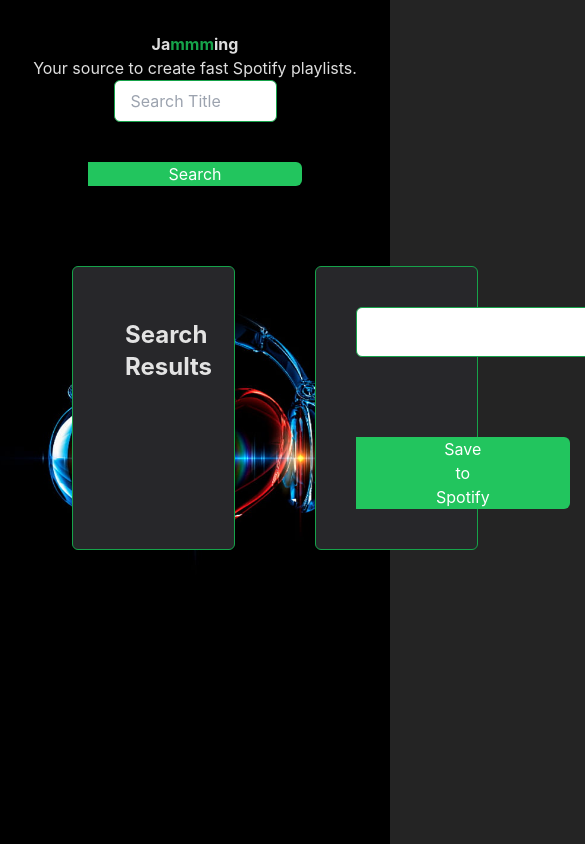
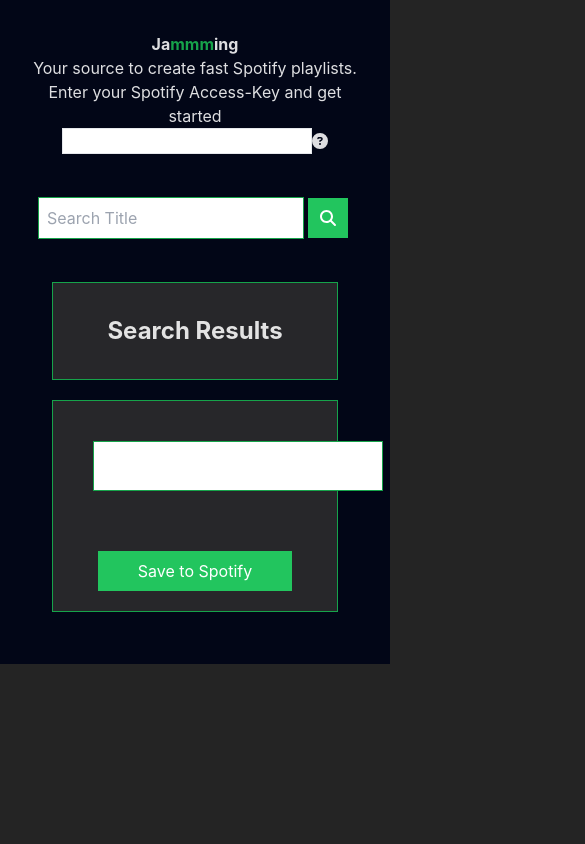
Before and after one commit to Cion318/jammming-react, a React (Vite) app: page / in a window 390 px wide. Shown: the top 844 px of the page, 585 px wide, since content can reach past the window. Built offline with nearby package versions, Linux system fonts and the light colour scheme.

Commit message:
Added responsiveness

```diff
--- a/package.json
+++ b/package.json
@@ -13,6 +13,9 @@
     "deploy": "gh-pages -d dist"
   },
   "dependencies": {
+    "@fortawesome/fontawesome-svg-core": "^6.4.2",
+    "@fortawesome/free-solid-svg-icons": "^6.4.2",
+    "@fortawesome/react-fontawesome": "^0.2.0",
     "react": "^18.2.0",
     "react-dom": "^18.2.0"
   },
--- a/src/App.jsx
+++ b/src/App.jsx
@@ -1,18 +1,27 @@
 import { useCallback, useState } from "react";
 import "./App.css";
+import AccessKey from "./components/AccessKey";
 import Playlist from "./components/Playlist";
 import SearchBar from "./components/SearchBar";
 import SearchResults from "./components/SearchResults";
 import Spotify from "./utils/Spotify";
 
 function App() {
+  const [clientId, setClientId] = useState("");
   const [searchResults, setSearchResults] = useState([]);
   const [playlistName, setPlaylistName] = useState("");
   const [playlistTracks, setPlaylistTracks] = useState([]);
 
-  const search = useCallback((term) => {
-    Spotify.search(term).then(setSearchResults);
-  }, []);
+  const handleAccessKeyChange = (newAccessKey) => {
+    setClientId(newAccessKey);
+  };
+
+  const search = useCallback(
+    (term) => {
+      Spotify.search(term, clientId).then(setSearchResults);
+    },
+    [clientId],
+  );
 
   const addTrack = useCallback(
     (track) => {
@@ -36,11 +45,11 @@
 
   const savePlaylist = useCallback(() => {
     const trackUris = playlistTracks.map((track) => track.uri);
-    Spotify.savePlaylist(playlistName, trackUris).then(() => {
+    Spotify.savePlaylist(playlistName, trackUris, clientId).then(() => {
       setPlaylistName("New Playlist");
       setPlaylistTracks([]);
     });
-  }, [playlistName, playlistTracks]);
+  }, [playlistName, playlistTracks, clientId]);
 
   return (
     <div>
@@ -51,8 +60,9 @@
         Your source to create fast Spotify playlists.
       </h2>
       <div>
+        <AccessKey onAccessKeyChange={handleAccessKeyChange} />
         <SearchBar onSearch={search} />
-        <div className="flex">
+        <div className="xl:flex">
           <SearchResults searchResults={searchResults} onAdd={addTrack} />
           <Playlist
             playlistName={playlistName}
--- /dev/null
+++ b/src/components/AccessKey.jsx
@@ -0,0 +1,47 @@
+import { faQuestionCircle } from "@fortawesome/free-solid-svg-icons";
+import { FontAwesomeIcon } from "@fortawesome/react-fontawesome";
+import PropTypes from "prop-types";
+import { useState } from "react";
+
+const AccessKey = ({ onAccessKeyChange }) => {
+  const [accessKey, setAccessKey] = useState("");
+
+  const handleAccessKeyChange = (e) => {
+    setAccessKey(e.target.value);
+    onAccessKeyChange(e.target.value);
+  };
+
+  return (
+    <>
+      <div className="sm:m-3">
+        <label className="" htmlFor="accessKey">
+          Enter your Spotify Access-Key and get started
+        </label>
+      </div>
+      <div className="sm:m-3">
+        <input
+          type="password"
+          id="accessKey"
+          name="AccessKey"
+          value={accessKey}
+          onChange={handleAccessKeyChange}
+          className="border sm:m-3 sm:w-1/2 sm:px-2 lg:w-1/3"
+        />
+        <a
+          href="https://developer.spotify.com/documentation/web-api/concepts/apps"
+          target="_blank"
+          rel="noreferrer"
+          className="sm-m-3 sm:px-2 sm:text-xl"
+        >
+          <FontAwesomeIcon icon={faQuestionCircle} />
+        </a>
+      </div>
+    </>
+  );
+};
+
+AccessKey.propTypes = {
+  onAccessKeyChange: PropTypes.func,
+};
+
+export default AccessKey;
--- a/src/components/Playlist.jsx
+++ b/src/components/Playlist.jsx
@@ -7,20 +7,20 @@
     (e) => {
       onNameChange(e.target.value);
     },
-    [onNameChange]
+    [onNameChange],
   );
 
   return (
-    <div className="bg-zinc-800 m-10 w-1/2 border border-green-600 rounded-md">
+    <div className="sm:w-100 m-5 border border-green-600 bg-zinc-800 xl:w-1/2">
       <input
-        className="m-10 p-3 text-white-900 border border-green-600 rounded-md"
+        className="text-white-900 m-10 border border-green-600 px-5 py-3"
         onChange={handleNameChange}
         defaultValue={"New Playlist"}
       />
       <Tracklist tracks={playlistTracks} isRemoval={true} onRemove={onRemove} />
       <button
         onClick={onSave}
-        className="m-10 px-20 text-white bg-green-500 rounded-r-md hover:bg-green-600 focus:outline-none focus:ring focus:ring-green-300 focus:ring-opacity-50"
+        className="m-5 bg-green-500 px-10 py-2 text-white hover:bg-green-600"
       >
         Save to Spotify
       </button>
--- a/src/components/SearchBar.jsx
+++ b/src/components/SearchBar.jsx
@@ -1,3 +1,5 @@
+import { faSearch } from "@fortawesome/free-solid-svg-icons";
+import { FontAwesomeIcon } from "@fortawesome/react-fontawesome";
 import PropTypes from "prop-types";
 import { useCallback, useState } from "react";
 
@@ -13,18 +15,18 @@
   }, [term, onSearch]);
 
   return (
-    <div>
+    <div className="m-10 flex items-center justify-center">
       <input
         type="text"
         placeholder="Search Title"
         onChange={handleTermChange}
-        className="w-1/2 px-4 py-2 border border-green-600 rounded-md focus:ring focus:ring-green-500 focus:border-green-500"
+        className="border border-green-600 px-2 py-2 focus:border-green-500 sm:w-1/2 xl:w-1/3"
       />
       <button
         onClick={search}
-        className="m-10 px-20 text-white bg-green-500 rounded-r-md hover:bg-green-600 focus:outline-none focus:ring focus:ring-green-300 focus:ring-opacity-50"
+        className="m-1 bg-green-500 px-3 py-2 text-white hover:bg-green-600"
       >
-        Search
+        <FontAwesomeIcon icon={faSearch} />
       </button>
     </div>
   );
--- a/src/components/SearchResults.jsx
+++ b/src/components/SearchResults.jsx
@@ -3,8 +3,8 @@
 
 const SearchResults = ({ searchResults, onAdd }) => {
   return (
-    <div className="bg-zinc-800 m-10 w-1/2 border border-green-600 rounded-md">
-      <h2 className="m-10 p-3 text-2xl font-bold text-white-900">
+    <div className="sm:w-100 m-5 border border-green-600 bg-zinc-800 xl:w-1/2">
+      <h2 className="text-white-900 m-5 p-3 text-2xl font-bold">
         Search Results
       </h2>
       <Tracklist tracks={searchResults} onAdd={onAdd} />
--- a/src/components/Track.jsx
+++ b/src/components/Track.jsx
@@ -2,45 +2,31 @@
 import { useCallback } from "react";
 
 const Track = ({ track, onAdd, onRemove, isRemoval }) => {
-  const addTrack = useCallback(
-    (e) => {
-      e.preventDefault();
-      onAdd(track);
-    },
-    [onAdd, track]
-  );
+  const addTrack = useCallback(() => {
+    onAdd(track);
+  }, [onAdd, track]);
 
-  const removeTrack = useCallback(
-    (e) => {
-      e.preventDefault();
-      onRemove(track);
-    },
-    [onRemove, track]
-  );
+  const removeTrack = useCallback(() => {
+    onRemove(track);
+  }, [onRemove, track]);
 
   const renderAction = () => {
     if (isRemoval) {
       return (
-        <button
-          onClick={removeTrack}
-          className="m-4 px-4 text-white bg-green-500 rounded-full hover:bg-green-600 focus:outline-none focus:ring focus:ring-green-300 focus:ring-opacity-50"
-        >
+        <button onClick={removeTrack} className="m-1 text-white sm:text-7xl">
           -
         </button>
       );
     }
     return (
-      <button
-        onClick={addTrack}
-        className="m-4 px-4 text-white bg-green-500 rounded-full hover:bg-green-600 focus:outline-none focus:ring focus:ring-green-300 focus:ring-opacity-50"
-      >
+      <button onClick={addTrack} className="m-1 text-white sm:text-4xl">
         +
       </button>
     );
   };
 
   return (
-    <div className="m-5 px-5 mx-auto rounded-md shadow-lg bg-gray-700 text-left flex justify-between">
+    <div className="m-5 mx-auto flex items-center justify-between border-b border-green-500 px-5 text-left">
       <div className="m-1 py-2 ">
         <h2 className="text-xl font-medium text-white">{track.name}</h2>
         <p className="text-white-700">
--- a/src/index.css
+++ b/src/index.css
@@ -19,10 +19,6 @@
 }
 
 #root {
-  background-image: url("assets/bg.jpg");
-  background-repeat: no-repeat;
-  background-position: center center;
-  background-size: cover;
-  background-color: black;
-  height: 100vh;
+  background-color: #020617;
+  height: auto;
 }
--- a/src/utils/Spotify.js
+++ b/src/utils/Spotify.js
@@ -1,10 +1,9 @@
-const clientId = ""; // Insert client ID here.
-//const redirectUri = "http://localhost:5173/"; // Have to add this to your accepted Spotify redirect URIs on the Spotify API.
-const redirectUri = "https://cion318.github.io/jammming-react/";
+const redirectUri = "http://localhost:5173/"; // Have to add this to your accepted Spotify redirect URIs on the Spotify API.
+//const redirectUri = "https://cion318.github.io/jammming-react/";
 let accessToken;
 
 const Spotify = {
-  getAccessToken() {
+  getAccessToken(clientId) {
     if (accessToken) {
       return accessToken;
     }
@@ -23,8 +22,8 @@
     }
   },
 
-  search(term) {
-    const accessToken = Spotify.getAccessToken();
+  search(term, clientId) {
+    const accessToken = Spotify.getAccessToken(clientId);
     return fetch(`https://api.spotify.com/v1/search?type=track&q=${term}`, {
       headers: {
         Authorization: `Bearer ${accessToken}`,
@@ -47,13 +46,15 @@
       });
   },
 
-  savePlaylist(name, trackUris) {
+  savePlaylist(name, trackUris, clientId) {
     if (!name || !trackUris.length) {
       return;
     }
 
-    const accessToken = Spotify.getAccessToken();
-    const headers = { Authorization: `Bearer ${accessToken}` };
+    const accessToken = Spotify.getAccessToken(clientId);
+    const headers = {
+      Authorization: `Bearer ${accessToken}`,
+    };
     let userId;
 
     return fetch("https://api.spotify.com/v1/me", { headers: headers })
@@ -74,7 +75,7 @@
                 headers: headers,
                 method: "POST",
                 body: JSON.stringify({ uris: trackUris }),
-              }
+              },
             );
           });
       });
```
Also changed, not shown: 1 other file (tests, documents, lock files or other folders).
